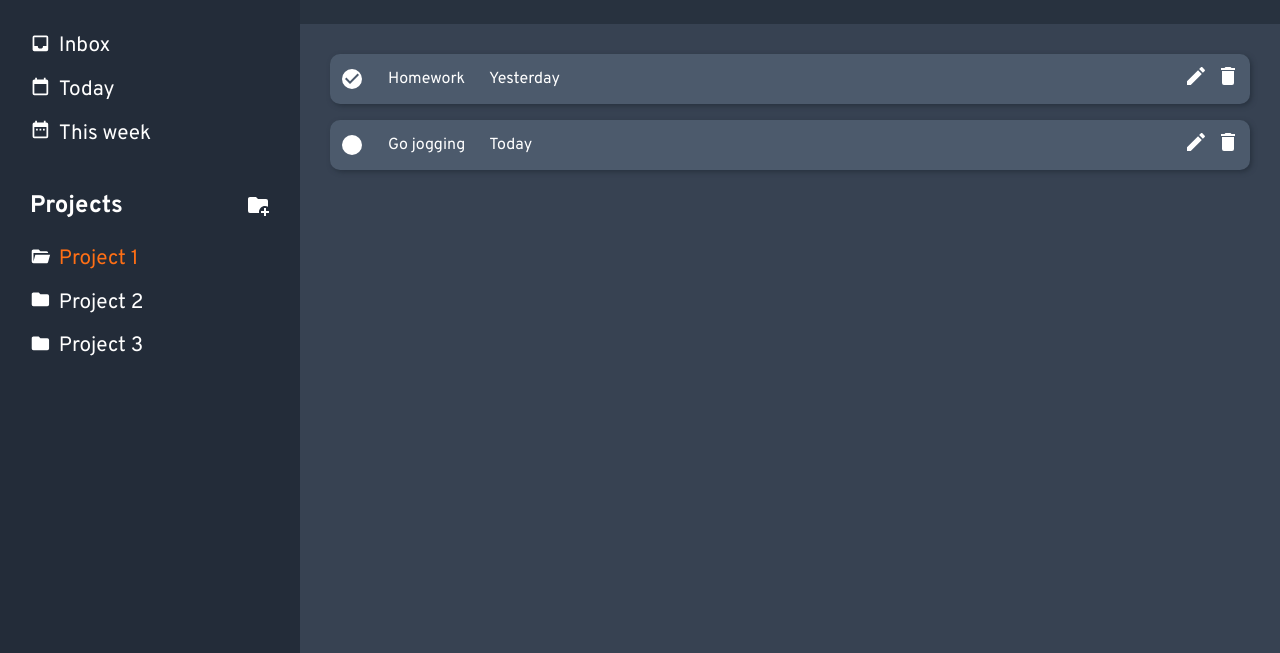
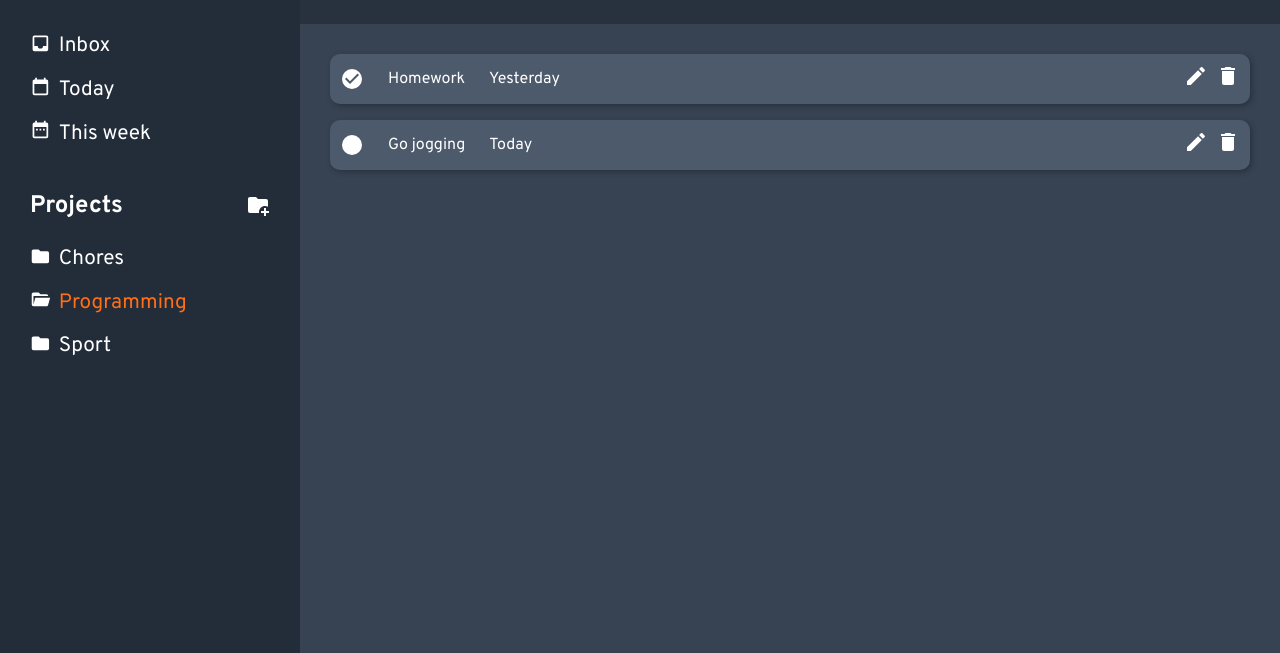
Before and after one commit to PetraCore/todo-list, a website built with webpack: page src/index.html in a window 1280 px wide. Shown: the part 89-742 px from the top of the page. Built offline with nearby package versions, Linux system fonts and the light colour scheme.

Commit message:
Load projects from JS

```diff
--- a/src/index.html
+++ b/src/index.html
@@ -18,7 +18,7 @@
             </div>
 
             <div class="specials">
-                <ul class="special-list">
+                <ul class="special-list" id="specialsContainer">
 
                     <li class="special-item">
                         <button class="special-button">
@@ -49,7 +49,7 @@
                 </ul>
             </div>
 
-            <div class="projects">
+            <div class="projects" id="projectsContainer">
                 <h2 class="option-container">
                    <span>Projects</span>
                    <ul class="options">
@@ -58,36 +58,6 @@
                         </li>
                    </ul>
                 </h2>
-
-                <ul class="project-list">
-
-                    <li class="project-item">
-                        <button class="project-button selected">
-                            <div class="project-icon">
-                                <svg xmlns="http://www.w3.org/2000/svg" width="1em" height="1em" viewBox="0 0 24 24"><path fill="white" d="M19 20H4a2 2 0 0 1-2-2V6c0-1.11.89-2 2-2h6l2 2h7a2 2 0 0 1 2 2H4v10l2.14-8h17.07l-2.28 8.5c-.23.87-1.01 1.5-1.93 1.5"/></svg>
-                            </div>
-                            <span class="project-name">Project 1</span>
-                        </button>
-                    </li>
-
-                    <li class="project-item">
-                        <button class="project-button">
-                            <div class="project-icon">
-                                <svg xmlns="http://www.w3.org/2000/svg" width="1em" height="1em" viewBox="0 0 24 24"><path fill="white" d="M10 4H4c-1.11 0-2 .89-2 2v12a2 2 0 0 0 2 2h16a2 2 0 0 0 2-2V8a2 2 0 0 0-2-2h-8z"/></svg>
-                            </div>
-                            <span class="project-name">Project 2</span>
-                        </button>
-                    </li>
-
-                    <li class="project-item">
-                        <button class="project-button">
-                            <div class="project-icon">
-                                <svg xmlns="http://www.w3.org/2000/svg" width="1em" height="1em" viewBox="0 0 24 24"><path fill="white" d="M10 4H4c-1.11 0-2 .89-2 2v12a2 2 0 0 0 2 2h16a2 2 0 0 0 2-2V8a2 2 0 0 0-2-2h-8z"/></svg>
-                            </div>
-                            <span class="project-name">Project 3</span>
-                        </button>
-                    </li>
-                </ul>
             </div>
         </div>
 
--- a/src/index.js
+++ b/src/index.js
@@ -1,28 +1,31 @@
 import 'normalize.css';
 import './style.css';
-import TodoController from './modules/todoController.js';
+import AppController from './modules/appController';
 
-window.todoController = new TodoController();
-window.project = todoController.addProject('Programming');
-window.todo = project.addTodo('Create To-do app', 'Check out Odin for details', 'now', 1234);
+const appController = new AppController();
+appController.initializeApp();
 
-console.log(window.todoController.getProject('Programming'));
-console.log(window.project.getTodo('Create To-do app'));
-
-console.log('completing todo');
-window.todo.complete();
-
-console.log(window.todoController.getProject('Programming'));
-console.log(window.project.getTodo('Create To-do app'));
-
-console.log('deleting todo');
-window.project.deleteTodo('Create To-do app');
-
-console.log(window.todoController.getProject('Programming'));
-console.log(window.project.getTodo('Create To-do app'));
-
-console.log('deleting project');
-window.todoController.deleteProject('Programming');
-
-console.log(window.todoController.getProject('Programming'));
-console.log(window.project.getTodo('Create To-do app'));
+// window.todoController = new TodoController();
+// window.project = todoController.addProject('Programming');
+// window.todo = project.addTodo('Create To-do app', 'Check out Odin for details', 'now', 1234);
+//
+// console.log(window.todoController.getProject('Programming'));
+// console.log(window.project.getTodo('Create To-do app'));
+//
+// console.log('completing todo');
+// window.todo.complete();
+//
+// console.log(window.todoController.getProject('Programming'));
+// console.log(window.project.getTodo('Create To-do app'));
+//
+// console.log('deleting todo');
+// window.project.deleteTodo('Create To-do app');
+//
+// console.log(window.todoController.getProject('Programming'));
+// console.log(window.project.getTodo('Create To-do app'));
+//
+// console.log('deleting project');
+// window.todoController.deleteProject('Programming');
+//
+// console.log(window.todoController.getProject('Programming'));
+// console.log(window.project.getTodo('Create To-do app'));
--- /dev/null
+++ b/src/modules/DOMController.js
@@ -0,0 +1,29 @@
+export default class DOMController {
+    #projectSelectedIconSVG = '<svg xmlns="http://www.w3.org/2000/svg" width="1em" height="1em" viewBox="0 0 24 24"><path fill="white" d="M19 20H4a2 2 0 0 1-2-2V6c0-1.11.89-2 2-2h6l2 2h7a2 2 0 0 1 2 2H4v10l2.14-8h17.07l-2.28 8.5c-.23.87-1.01 1.5-1.93 1.5"/></svg>';
+    #projectIconSVG = '<svg xmlns="http://www.w3.org/2000/svg" width="1em" height="1em" viewBox="0 0 24 24"><path fill="white" d="M10 4H4c-1.11 0-2 .89-2 2v12a2 2 0 0 0 2 2h16a2 2 0 0 0 2-2V8a2 2 0 0 0-2-2h-8z"/></svg>';
+
+    createProjectListElement(projects = [], selectedProject = null, id = 'projectListContainer') {
+        const projectListContainer = document.createElement('ul');
+        projectListContainer.id = id;
+        projectListContainer.classList.add('project-list');
+
+        let projectListContainerHTML = '';
+        projects.forEach(project => {
+            const isSelected = selectedProject.name === project.name;
+
+            projectListContainerHTML += `
+                <li class="project-item ${isSelected ? 'selected' : ''}">
+                       <button class="project-button">
+                        <div class="project-icon">
+                            ${isSelected ? this.#projectSelectedIconSVG : this.#projectIconSVG}
+                        </div>
+                        <span class="project-name">${project.name}</span>
+                     </button>
+                </li>
+            `;
+        });
+
+        projectListContainer.innerHTML = projectListContainerHTML;
+        return projectListContainer;
+    }
+}
--- /dev/null
+++ b/src/modules/appController.js
@@ -0,0 +1,51 @@
+import TodoController from "./todoController";
+import DOMController from "./DOMController";
+
+// The purpose of this module is to integrate DOMController and TodoController
+// while preventing them from becoming too closely coupled.
+
+// It also implements higher level app logic, that does not belong in either of
+// these modules
+
+export default class AppController {
+    #todoController = new TodoController();
+    #domController = new DOMController();
+    #selectedProject = null;
+
+    static convertObjectToArray(object) {
+        const OBJECT_INDEX = 1;
+        return Object.entries(object).map((entry) => entry[OBJECT_INDEX]);
+    }
+
+    addProject(name) {
+        this.#todoController.addProject(name);
+    }
+
+    loadProjects() {
+        const projectsContainer = document.querySelector('#projectsContainer');
+        const projects = AppController.convertObjectToArray(this.#todoController.projects);
+        const projectListElement = this.#domController.createProjectListElement(projects, this.#selectedProject);
+        projectsContainer.appendChild(projectListElement);
+    }
+
+    loadSampleData() {
+        const chores = this.#todoController.addProject('Chores');
+        const programming = this.#todoController.addProject('Programming');
+        const sport = this.#todoController.addProject('Sport');
+
+        chores.addTodo('Buy groceries', 'pierogies, 1 jar of pickles, 2 loafs of bread, 2 sticks of butter', 'tomorrow', 1);
+        chores.addTodo('Vacuum the apartment', '', 'today', 2);
+
+        programming.addTodo('Create Todo app', '', 'yesterday', 3);
+        programming.addTodo('Finish TOP curriculum', 'Someday...', '', 3);
+
+        sport.addTodo('Run 3km', 'I hate running but it keeps me feet', 'saturday', 2);
+
+        this.#selectedProject = programming;
+    }
+
+    initializeApp() {
+        this.loadSampleData();
+        this.loadProjects();
+    }
+}
```
Also changed, not shown: dist/index.html, dist/main.js.
